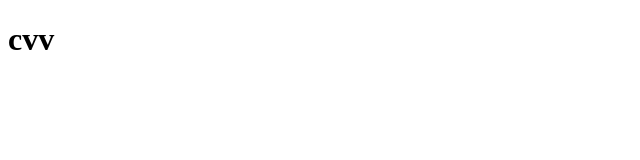
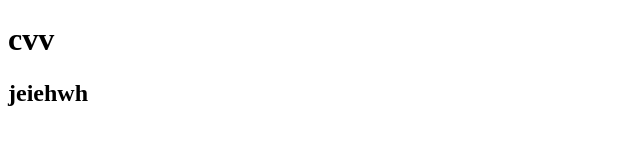
Before and after one commit to Saptak-d/project2, a plain HTML site: page index.html in a window 1280 px wide. Shown: the whole page, without its empty margins (0-640 px from the left). Drawn offline with Linux system fonts and the light colour scheme.

Commit message:
added new texts

```diff
--- a/index.html
+++ b/index.html
@@ -7,5 +7,6 @@
 </head>
 <body>
     <h1>cvv</h1>
+    <h2>jeiehwh</h2>
 </body>
 </html>
```
